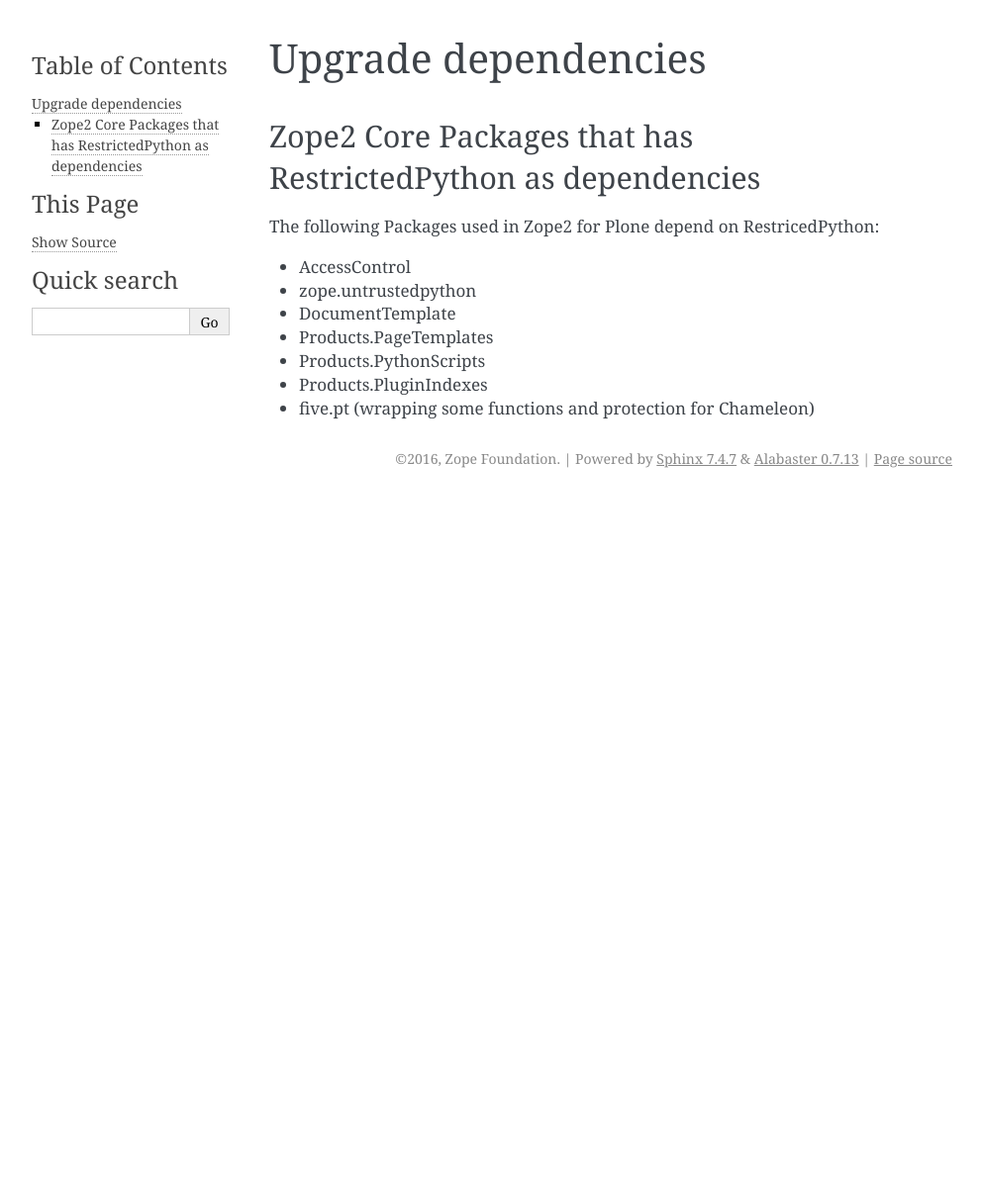
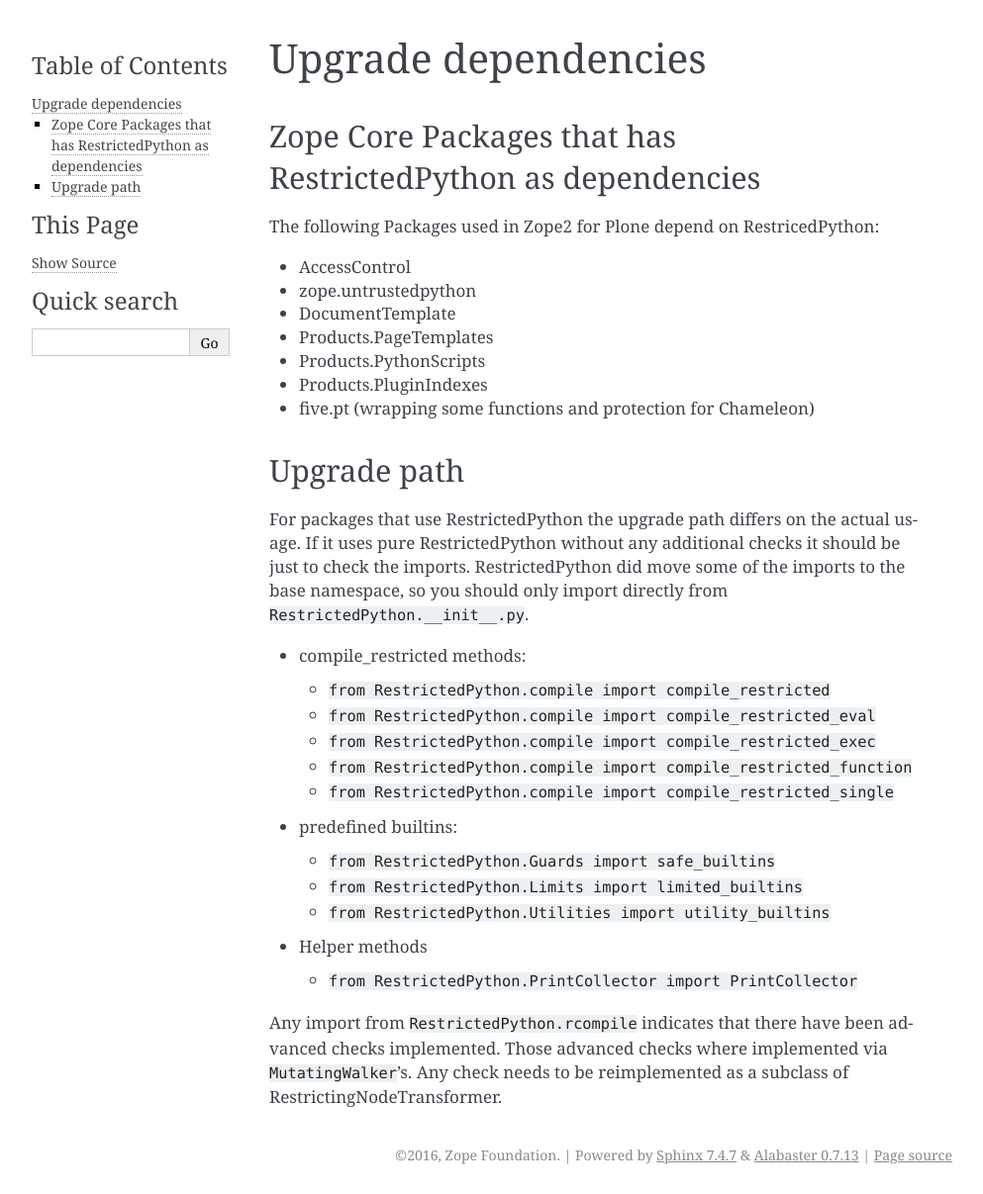
Before and after one commit to zopefoundation/RestrictedPython, a Sphinx documentation site: the page built from docs/upgrade_dependencies/index.rst, in a window 1280 px wide. Shown: the whole page at 99% size, without its empty margins (148-1141 px from the left). Built offline with Sphinx 7.4.7, drawn with Linux system fonts in a browser that asks for light colours; before the commit the page ends 900 px from its top, so only the background shows below that.

Commit message:
update docs

```diff
--- a/docs/upgrade_dependencies/index.rst
+++ b/docs/upgrade_dependencies/index.rst
@@ -1,8 +1,8 @@
 Upgrade dependencies
 ====================
 
-Zope2 Core Packages that has RestrictedPython as dependencies
--------------------------------------------------------------
+Zope Core Packages that has RestrictedPython as dependencies
+------------------------------------------------------------
 
 The following Packages used in Zope2 for Plone depend on RestricedPython:
 
@@ -13,3 +13,32 @@
 * Products.PythonScripts
 * Products.PluginIndexes
 * five.pt (wrapping some functions and protection for Chameleon)
+
+Upgrade path
+------------
+
+For packages that use RestrictedPython the upgrade path differs on the actual usage.
+If it uses pure RestrictedPython without any additional checks it should be just to check the imports.
+RestrictedPython did move some of the imports to the base namespace, so you should only import directly from ``RestrictedPython.__init__.py``.
+
+* compile_restricted methods:
+
+  * ``from RestrictedPython.compile import compile_restricted``
+  * ``from RestrictedPython.compile import compile_restricted_eval``
+  * ``from RestrictedPython.compile import compile_restricted_exec``
+  * ``from RestrictedPython.compile import compile_restricted_function``
+  * ``from RestrictedPython.compile import compile_restricted_single``
+
+* predefined builtins:
+
+  * ``from RestrictedPython.Guards import safe_builtins``
+  * ``from RestrictedPython.Limits import limited_builtins``
+  * ``from RestrictedPython.Utilities import utility_builtins``
+
+* Helper methods
+
+  * ``from RestrictedPython.PrintCollector import PrintCollector``
+
+Any import from ``RestrictedPython.rcompile`` indicates that there have been advanced checks implemented.
+Those advanced checks where implemented via ``MutatingWalker``'s.
+Any check needs to be reimplemented as a subclass of RestrictingNodeTransformer.
```
Also changed, not shown: docs/RestrictedPython4/index.rst (+14 -0 lines).
